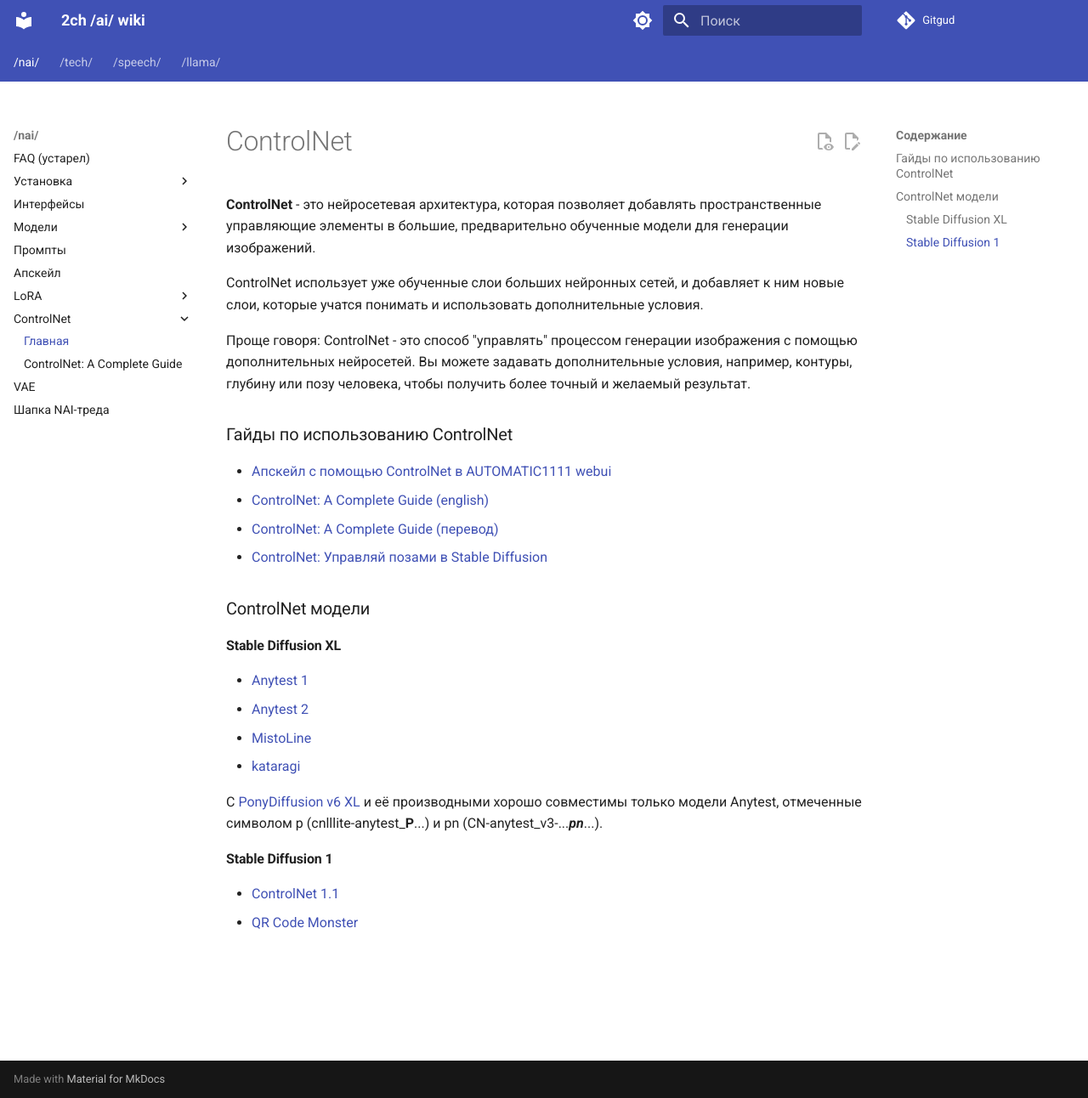
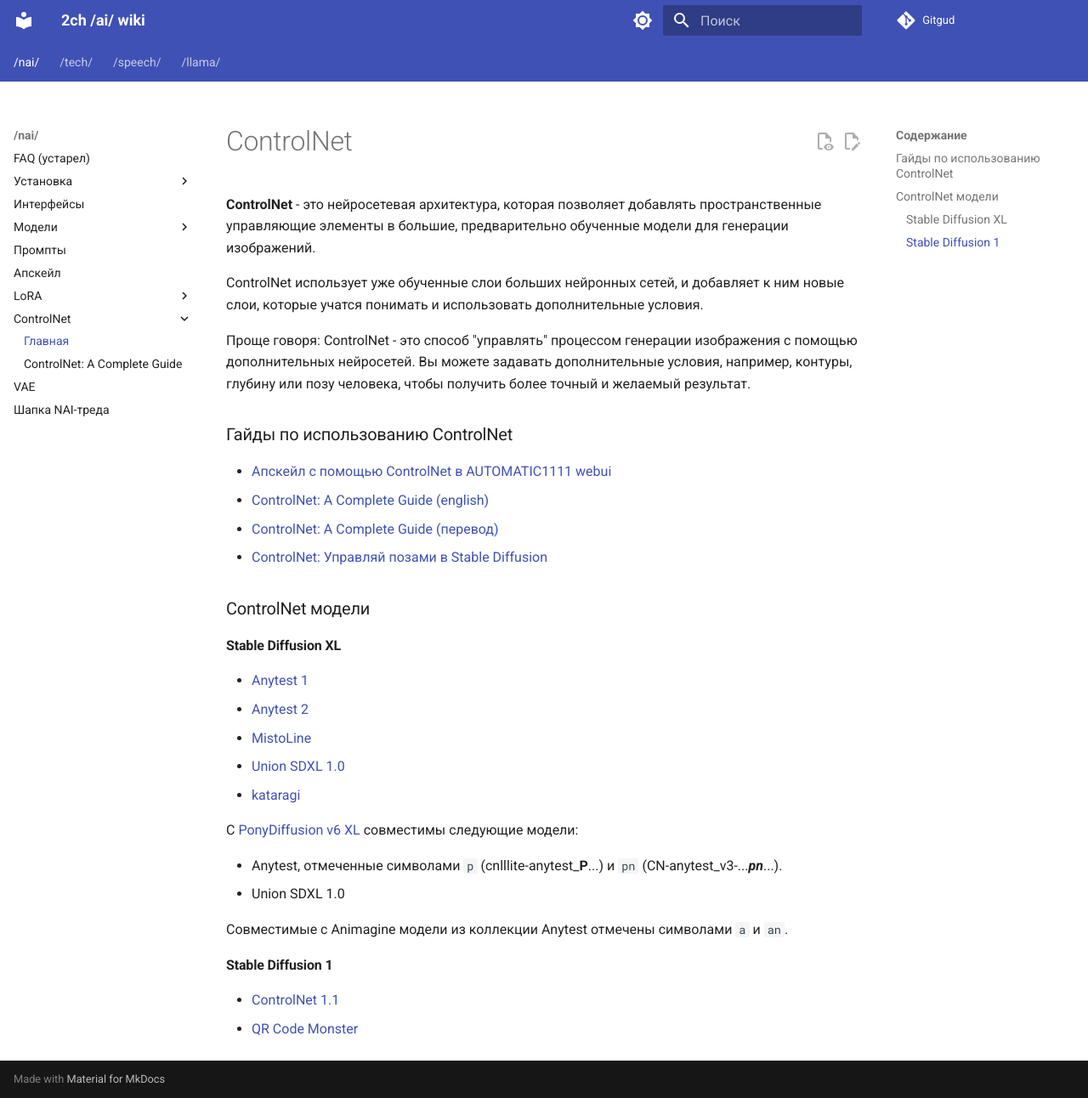
Before and after one commit to 2ch-ai/wiki, an MkDocs documentation site: the page built from docs/nai/controlnet/index.md, in a window 1280 px wide and 1292 px high. Shown: the whole window at 85% size. Built offline with MkDocs 1.6.1 and Material for MkDocs 9.7.7, drawn with Linux system fonts in a browser that asks for light colours.

Commit message:
small rename-refactoring; update info about control-net

```diff
--- a/docs/nai/controlnet/index.md
+++ b/docs/nai/controlnet/index.md
@@ -22,9 +22,15 @@
 * [Anytest 1](https://huggingface.co/2vXpSwA7/iroiro-lora/tree/main/test_controlnet)
 * [Anytest 2](https://huggingface.co/2vXpSwA7/iroiro-lora/tree/main/test_controlnet2)
 * [MistoLine](https://civitai.com/models/441432/mistoline)
+* [Union SDXL 1.0](https://huggingface.co/xinsir/controlnet-union-sdxl-1.0)
 * [kataragi](https://huggingface.co/kataragi)
 
-С [PonyDiffusion v6 XL](../models/pony-diffusion-v6-xl.md) и её производными хорошо совместимы только модели Anytest, отмеченные символом p (cnlllite-anytest_**P**...) и pn (CN-anytest_v3-..._**pn**_...).
+С [PonyDiffusion v6 XL](../models/pony-diffusion-v6-xl.md) совместимы следующие модели:
+
+* Anytest, отмеченные символами `p` (cnlllite-anytest_**P**...) и `pn` (CN-anytest_v3-..._**pn**_...).
+* Union SDXL 1.0
+
+Совместимые с Animagine модели из коллекции Anytest отмечены символами `a` и `an`.
 
 #### Stable Diffusion 1
 * [ControlNet 1.1](https://civitai.com/models/38784)
--- a/mkdocs.yml
+++ b/mkdocs.yml
@@ -76,7 +76,7 @@
       - '[SDXL] Stable Diffusion XL': ./nai/models/stable-diffusion-xl.md
       - '[SD1] EasyFluff + HLL': ./nai/models/easy-fluff.md
       - '[SD1] NovelAI V1': ./nai/models/nai-v1.md
-    - Промпты: ./nai/prompt.md
+    - Промпты: ./nai/prompts.md
     - Апскейл: ./nai/upscale.md
     - LoRA:
       - Главная: ./nai/lora/index.md
```
Also changed, not shown: docs/nai/prompts.md (renamed from docs/nai/prompt.md).
